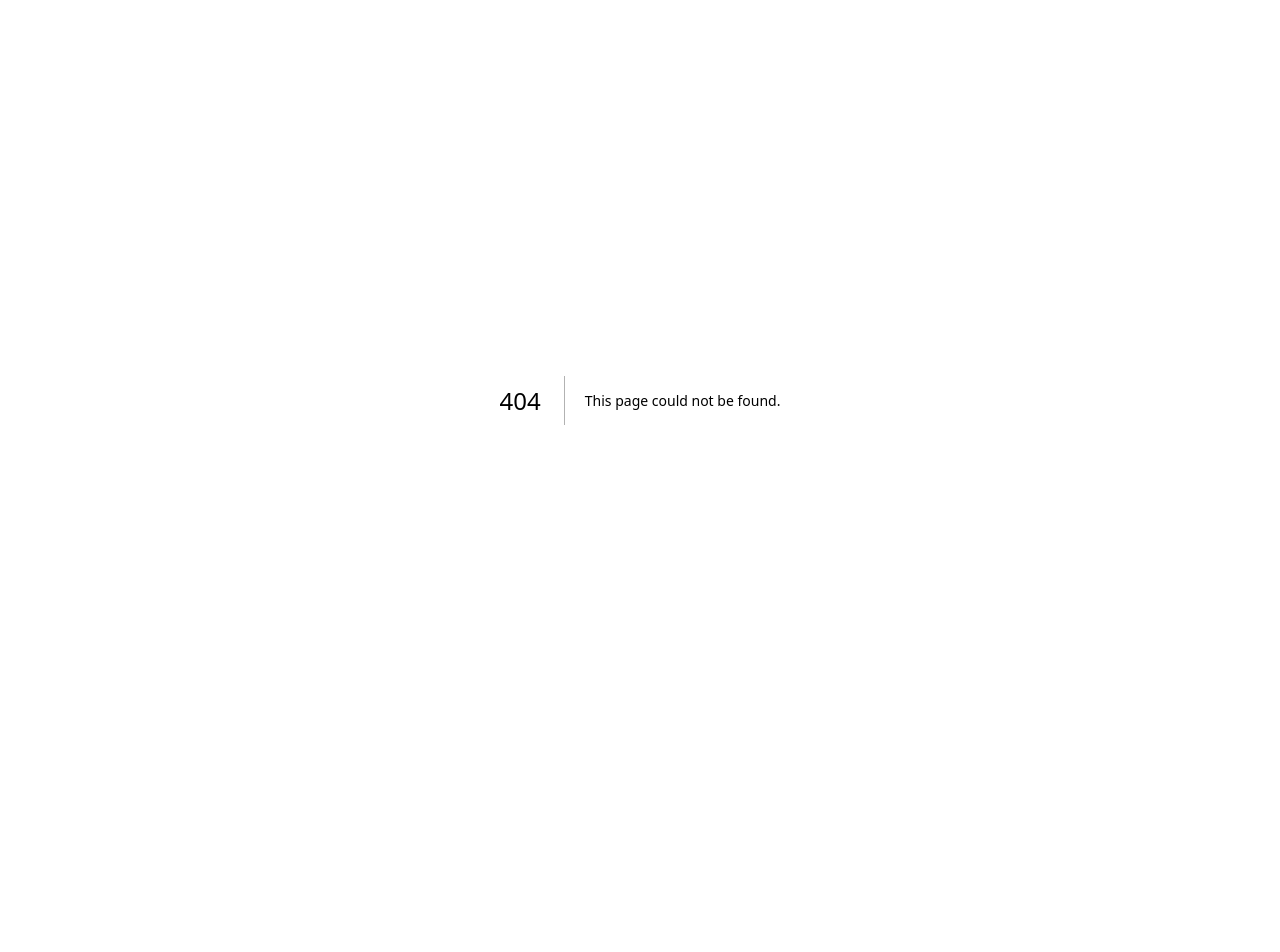
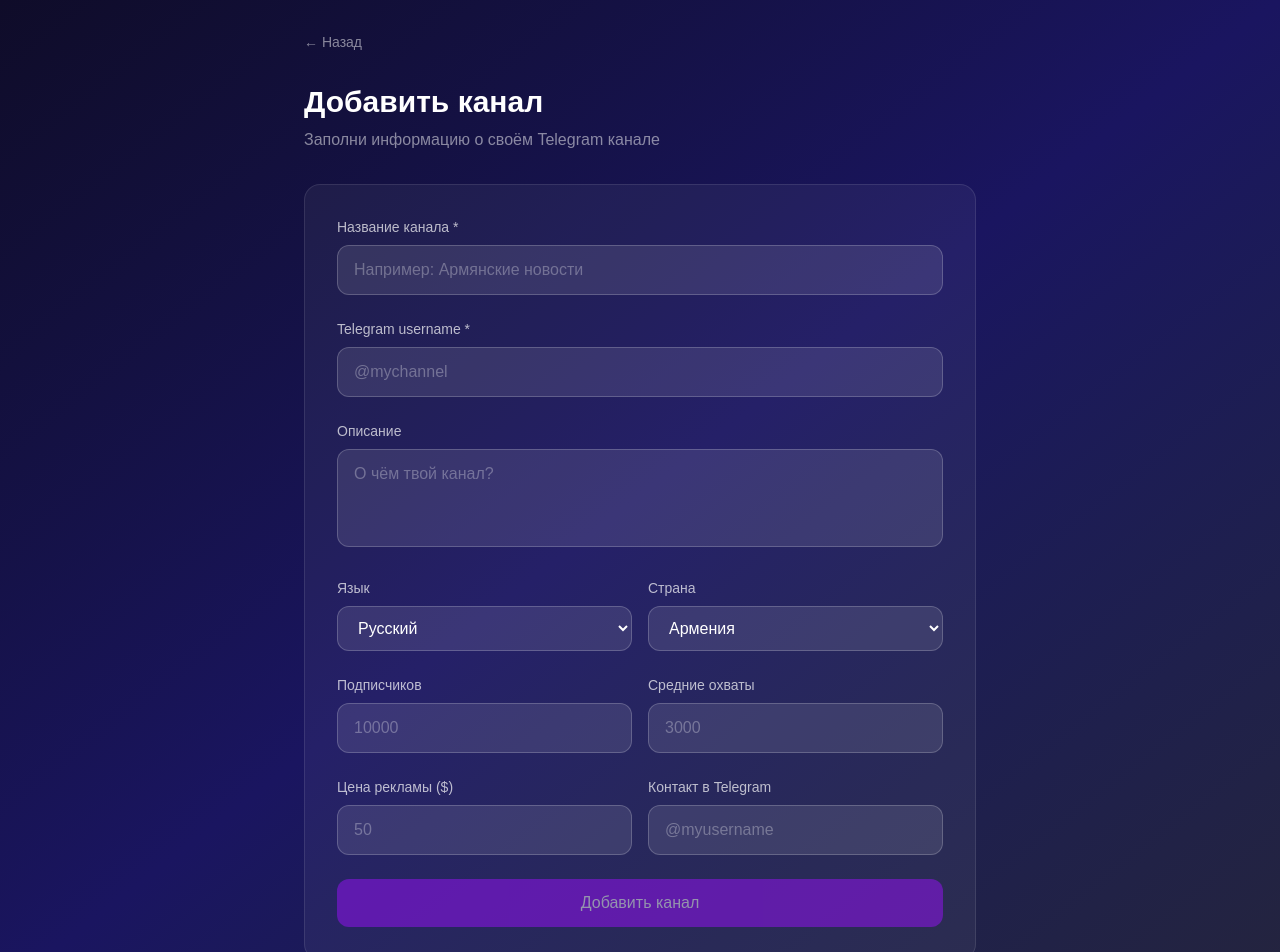
Before and after one commit to RafaelAdmin/adverlink, a Next.js app: page /dashboard/add-channel in a window 1280 px wide. Before the commit this address had no page. Shown: the top 952 px of the page. Before the commit the page ends 800 px from the top, so only its background shows below. Built offline with nearby package versions, Linux system fonts and the light colour scheme; no server answers.

Commit message:
add channel form

```diff
--- /dev/null
+++ b/app/dashboard/add-channel/page.tsx
@@ -0,0 +1,200 @@
+'use client'
+
+import { useState } from 'react'
+import { createClient } from '@/lib/supabase'
+import { useRouter } from 'next/navigation'
+
+export default function AddChannel() {
+  const [form, setForm] = useState({
+    name: '',
+    telegram_username: '',
+    description: '',
+    category_id: '',
+    language: 'ru',
+    country: 'AM',
+    subscriber_count: '',
+    avg_views: '',
+    ad_price: '',
+    contact_telegram: '',
+  })
+  const [loading, setLoading] = useState(false)
+  const [message, setMessage] = useState('')
+  const router = useRouter()
+  const supabase = createClient()
+
+  const handleSubmit = async () => {
+    setLoading(true)
+    setMessage('')
+
+    const { data: { user } } = await supabase.auth.getUser()
+    if (!user) {
+      router.push('/auth/login')
+      return
+    }
+
+    const { error } = await supabase.from('channels').insert({
+      name: form.name,
+      telegram_username: form.telegram_username.replace('@', ''),
+      description: form.description,
+      language: form.language,
+      country: form.country,
+      subscriber_count: parseInt(form.subscriber_count) || 0,
+      avg_views: parseInt(form.avg_views) || 0,
+      ad_price: parseFloat(form.ad_price) || 0,
+      contact_telegram: form.contact_telegram,
+      owner_id: user.id,
+    })
+
+    if (error) {
+      setMessage('Ошибка: ' + error.message)
+    } else {
+      router.push('/dashboard')
+    }
+
+    setLoading(false)
+  }
+
+  return (
+    <div className="min-h-screen bg-gradient-to-br from-[#0f0c29] via-[#1a1560] to-[#24243e] p-8">
+      <div className="max-w-2xl mx-auto">
+
+        <button
+          onClick={() => router.push('/dashboard')}
+          className="text-white/50 hover:text-white transition text-sm mb-8 flex items-center gap-2"
+        >
+          ← Назад
+        </button>
+
+        <h1 className="text-3xl font-bold text-white mb-2">Добавить канал</h1>
+        <p className="text-white/50 mb-8">Заполни информацию о своём Telegram канале</p>
+
+        <div className="bg-white/5 border border-white/10 rounded-2xl p-8 flex flex-col gap-6">
+
+          {/* Название */}
+          <div>
+            <label className="text-white/70 text-sm mb-2 block">Название канала *</label>
+            <input
+              placeholder="Например: Армянские новости"
+              value={form.name}
+              onChange={(e) => setForm({ ...form, name: e.target.value })}
+              className="w-full bg-white/10 border border-white/20 rounded-xl px-4 py-3 text-white placeholder-white/30 outline-none focus:border-purple-500 transition"
+            />
+          </div>
+
+          {/* Username */}
+          <div>
+            <label className="text-white/70 text-sm mb-2 block">Telegram username *</label>
+            <input
+              placeholder="@mychannel"
+              value={form.telegram_username}
+              onChange={(e) => setForm({ ...form, telegram_username: e.target.value })}
+              className="w-full bg-white/10 border border-white/20 rounded-xl px-4 py-3 text-white placeholder-white/30 outline-none focus:border-purple-500 transition"
+            />
+          </div>
+
+          {/* Описание */}
+          <div>
+            <label className="text-white/70 text-sm mb-2 block">Описание</label>
+            <textarea
+              placeholder="О чём твой канал?"
+              value={form.description}
+              onChange={(e) => setForm({ ...form, description: e.target.value })}
+              rows={3}
+              className="w-full bg-white/10 border border-white/20 rounded-xl px-4 py-3 text-white placeholder-white/30 outline-none focus:border-purple-500 transition resize-none"
+            />
+          </div>
+
+          {/* Язык и страна */}
+          <div className="grid grid-cols-2 gap-4">
+            <div>
+              <label className="text-white/70 text-sm mb-2 block">Язык</label>
+              <select
+                value={form.language}
+                onChange={(e) => setForm({ ...form, language: e.target.value })}
+                className="w-full bg-white/10 border border-white/20 rounded-xl px-4 py-3 text-white outline-none focus:border-purple-500 transition"
+              >
+                <option value="ru">Русский</option>
+                <option value="hy">Армянский</option>
+                <option value="en">English</option>
+              </select>
+            </div>
+            <div>
+              <label className="text-white/70 text-sm mb-2 block">Страна</label>
+              <select
+                value={form.country}
+                onChange={(e) => setForm({ ...form, country: e.target.value })}
+                className="w-full bg-white/10 border border-white/20 rounded-xl px-4 py-3 text-white outline-none focus:border-purple-500 transition"
+              >
+                <option value="AM">Армения</option>
+                <option value="RU">Россия</option>
+                <option value="GE">Грузия</option>
+              </select>
+            </div>
+          </div>
+
+          {/* Подписчики и охваты */}
+          <div className="grid grid-cols-2 gap-4">
+            <div>
+              <label className="text-white/70 text-sm mb-2 block">Подписчиков</label>
+              <input
+                type="number"
+                placeholder="10000"
+                value={form.subscriber_count}
+                onChange={(e) => setForm({ ...form, subscriber_count: e.target.value })}
+                className="w-full bg-white/10 border border-white/20 rounded-xl px-4 py-3 text-white placeholder-white/30 outline-none focus:border-purple-500 transition"
+              />
+            </div>
+            <div>
+              <label className="text-white/70 text-sm mb-2 block">Средние охваты</label>
+              <input
+                type="number"
+                placeholder="3000"
+                value={form.avg_views}
+                onChange={(e) => setForm({ ...form, avg_views: e.target.value })}
+                className="w-full bg-white/10 border border-white/20 rounded-xl px-4 py-3 text-white placeholder-white/30 outline-none focus:border-purple-500 transition"
+              />
+            </div>
+          </div>
+
+          {/* Цена и контакт */}
+          <div className="grid grid-cols-2 gap-4">
+            <div>
+              <label className="text-white/70 text-sm mb-2 block">Цена рекламы ($)</label>
+              <input
+                type="number"
+                placeholder="50"
+                value={form.ad_price}
+                onChange={(e) => setForm({ ...form, ad_price: e.target.value })}
+                className="w-full bg-white/10 border border-white/20 rounded-xl px-4 py-3 text-white placeholder-white/30 outline-none focus:border-purple-500 transition"
+              />
+            </div>
+            <div>
+              <label className="text-white/70 text-sm mb-2 block">Контакт в Telegram</label>
+              <input
+                placeholder="@myusername"
+                value={form.contact_telegram}
+                onChange={(e) => setForm({ ...form, contact_telegram: e.target.value })}
+                className="w-full bg-white/10 border border-white/20 rounded-xl px-4 py-3 text-white placeholder-white/30 outline-none focus:border-purple-500 transition"
+              />
+            </div>
+          </div>
+
+          {message && (
+            <p className="text-sm text-red-300 bg-red-500/10 border border-red-500/20 rounded-xl px-4 py-3">
+              {message}
+            </p>
+          )}
+
+          <button
+            onClick={handleSubmit}
+            disabled={loading || !form.name || !form.telegram_username}
+            className="bg-purple-600 hover:bg-purple-500 transition text-white py-3 rounded-xl font-medium disabled:opacity-50"
+          >
+            {loading ? 'Сохранение...' : 'Добавить канал'}
+          </button>
+
+        </div>
+      </div>
+    </div>
+  )
+}
```
